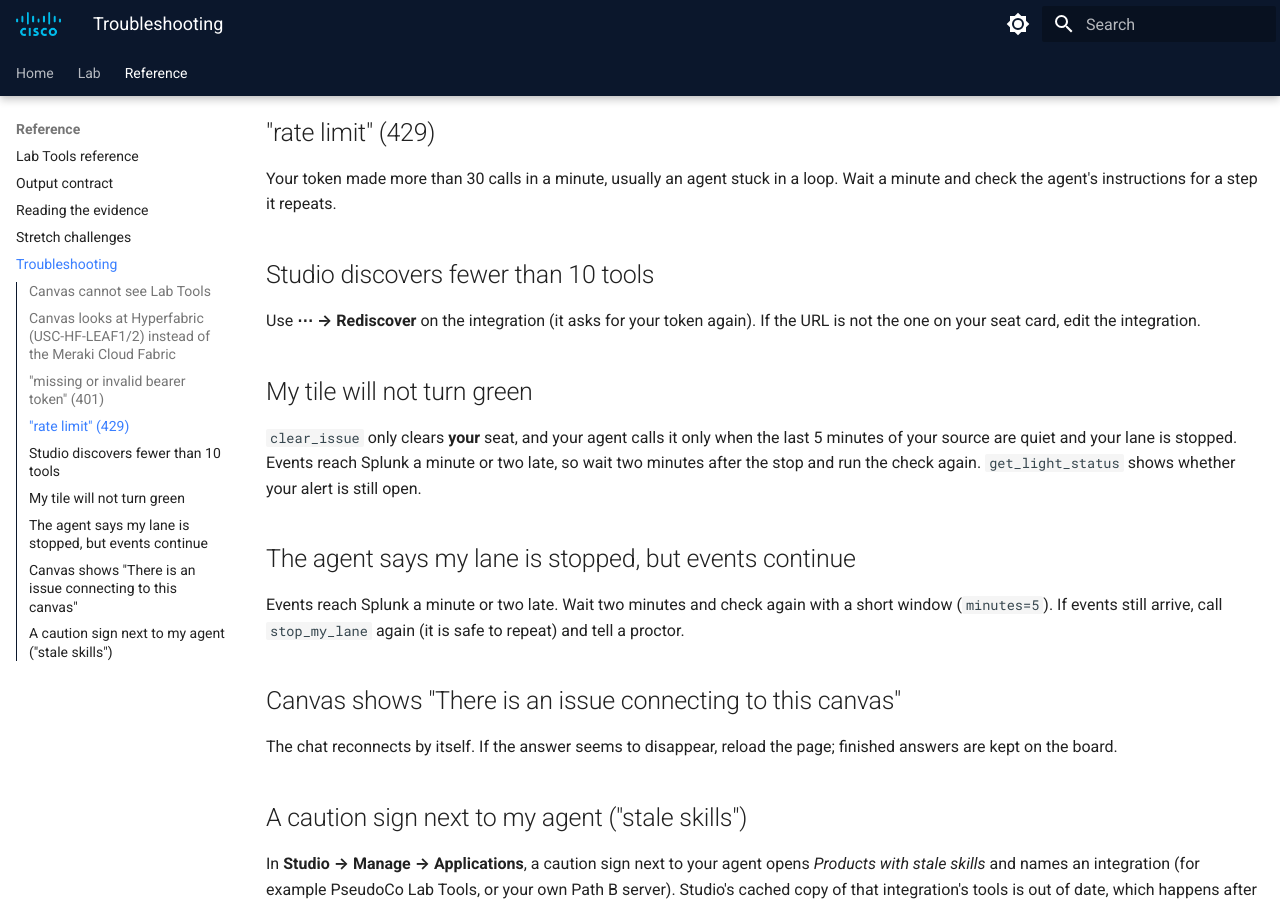
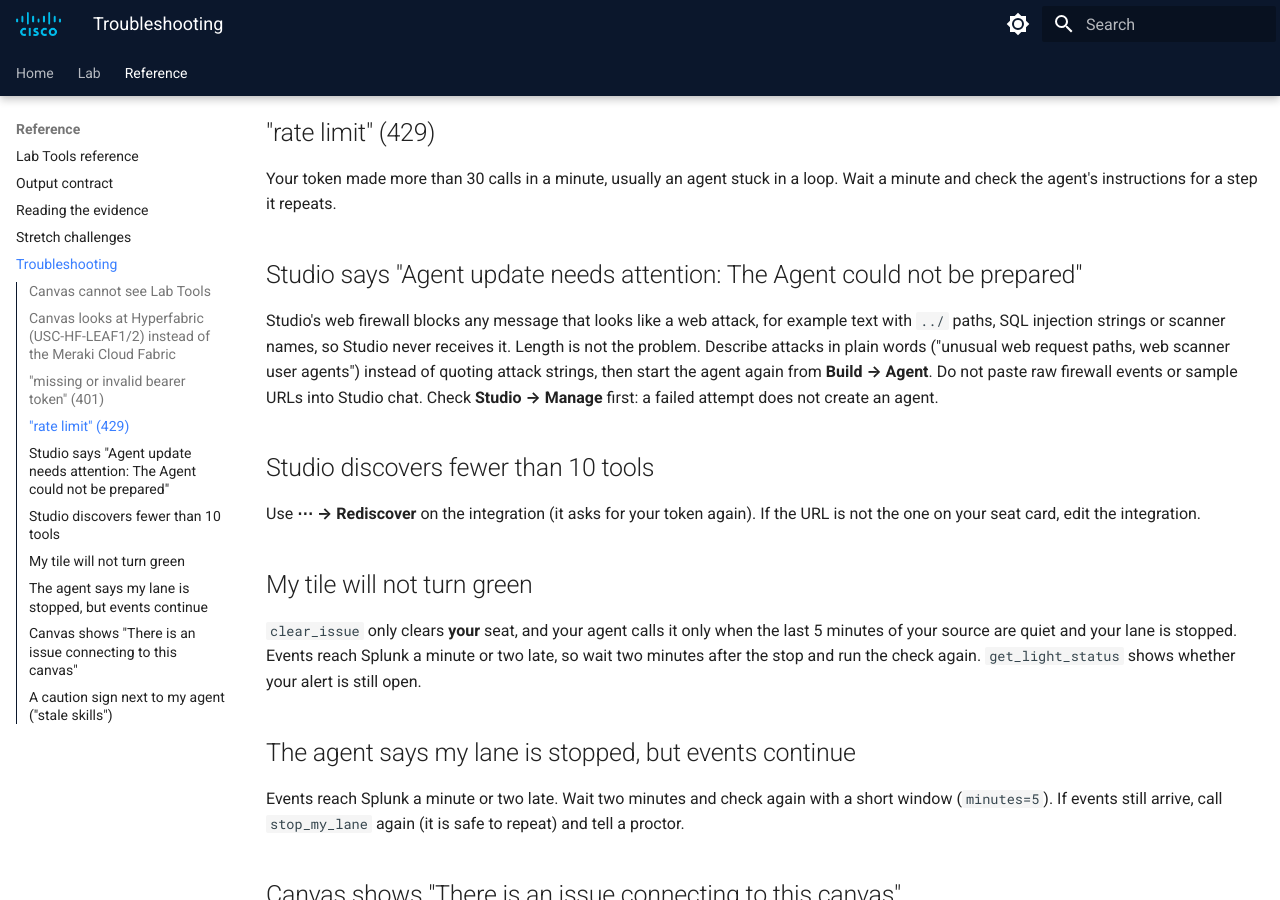
Before and after one commit to mokuma56/cloud-control-agent-lab-guide, an MkDocs documentation site: the page built from docs/reference/troubleshooting.md, in a window 1280 px wide and 900 px high, scrolled down 733 px. Built offline with MkDocs 1.6.1 and Material for MkDocs 9.7.7, drawn with Linux system fonts in a browser that asks for light colours.

Commit message:
3.1: reword web attack line so Studio's firewall accepts the prompt; troubleshooting entry
Co-Authored-By: Claude Opus 5.5 <noreply@anthropic.com>

```diff
--- a/docs/reference/troubleshooting.md
+++ b/docs/reference/troubleshooting.md
@@ -26,6 +26,15 @@ between sessions). Copy it again from your seat card, then update the credential
 
 Your token made more than 30 calls in a minute, usually an agent stuck in a loop. Wait a minute and
 check the agent's instructions for a step it repeats.
+
+## Studio says "Agent update needs attention: The Agent could not be prepared"
+
+Studio's web firewall blocks any message that looks like a web attack, for example text with
+`../` paths, SQL injection strings or scanner names, so Studio never receives it. Length is not the
+problem. Describe attacks in plain words ("unusual web request paths, web scanner user agents")
+instead of quoting attack strings, then start the agent again from **Build → Agent**. Do not paste
+raw firewall events or sample URLs into Studio chat. Check **Studio → Manage** first: a failed
+attempt does not create an agent.
 
 ## Studio discovers fewer than 10 tools
 
```
Also changed, not shown: docs/part2/3-1-shape-agent.md (+1 -1 lines).
